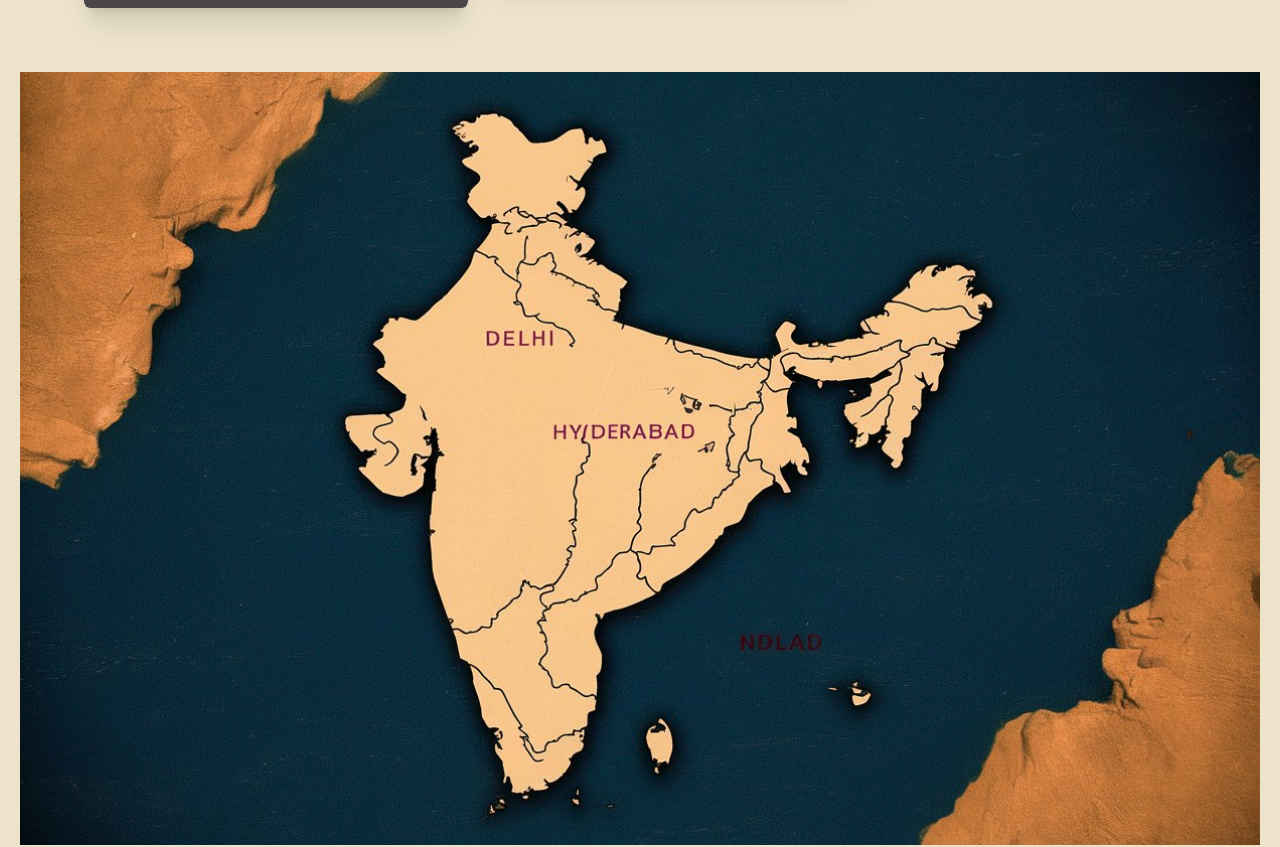
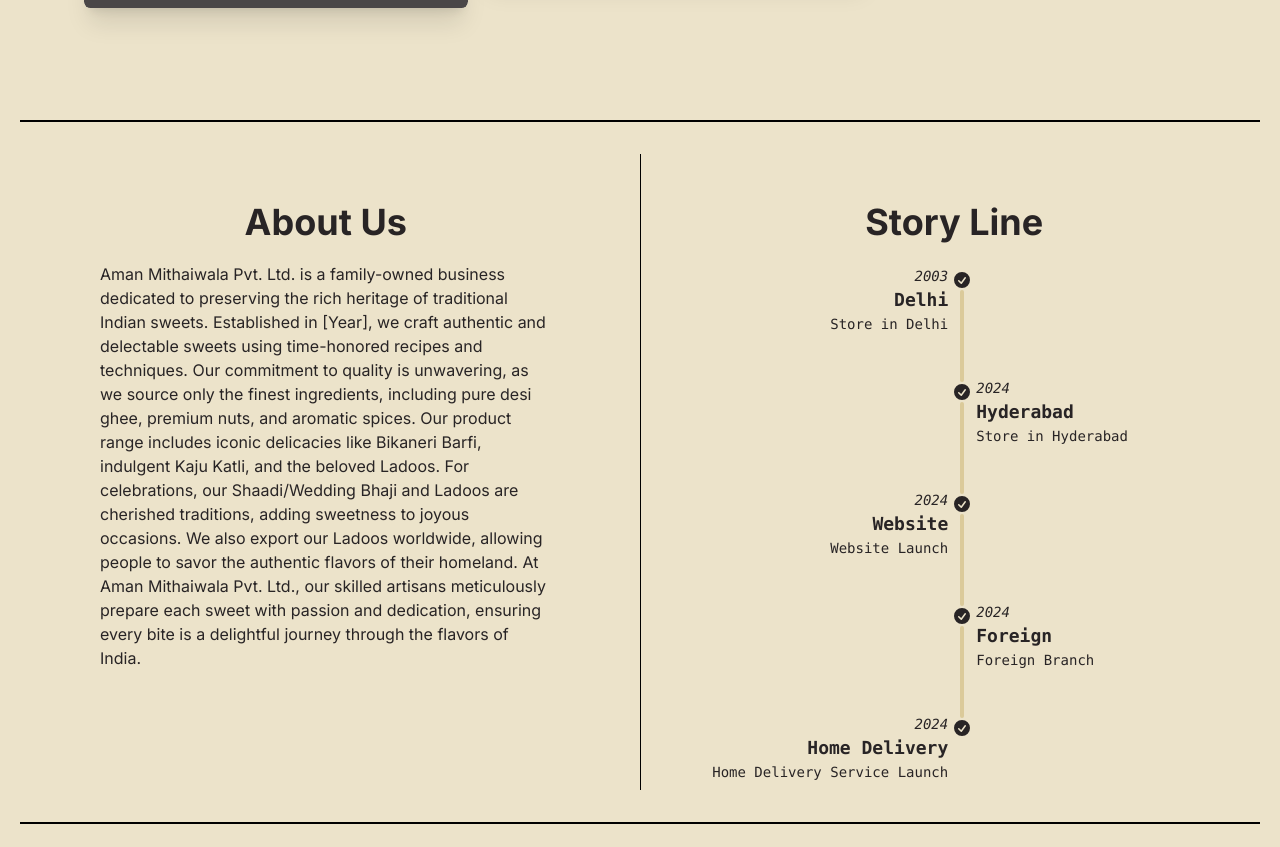
Before and after one commit to sahabji0P/aman-mithai-wala, a Next.js app: page / in a window 1280 px wide. Shown: the part 2240-3087 px from the top of the page. Built offline with nearby package versions, Linux system fonts and the light colour scheme; grey boxes are pictures that could not be loaded.

Commit message:
updated the about us and design of the time line

```diff
--- a/app/page.js
+++ b/app/page.js
@@ -82,11 +82,9 @@
         <Difference />
       </section>
 
+      <Card />
 
-
-
-
-      <Card />
+      <section id="about-us"><TimeLine /></section>
 
       <section id="reach">
         <Image
@@ -96,9 +94,6 @@
         />
       </section>
 
-      <section id="about-us"><TimeLine /></section>
-
-
 
 
 
--- a/components/timeline.js
+++ b/components/timeline.js
@@ -1,11 +1,107 @@
+// export default function TimeLine() {
+
+//     return (
+
+//         <div className="mt-12 flex flex-col w-full">
+
+
+//             <div className="flex min-h-screen flex-col items-center justify-between pt-16 space-x-4">
+//                 <div>
+//                     <h2 className="text-4xl font-bold text-center">Story Line</h2>
+//                     <p className="text-center">Our journey from Delhi to Hyderabad</p>
+//                 </div>
+
+
+//                 <div className="z-10 items-center justify-between font-mono text-sm lg:flex">
+//                     <ul className="timeline timeline-snap-icon max-md:timeline-compact timeline-vertical ">
+//                         <li>
+//                             <div className="timeline-middle">
+//                                 <svg xmlns="http://www.w3.org/2000/svg" viewBox="0 0 20 20" fill="currentColor" className="h-5 w-5"><path fillRule="evenodd" d="M10 18a8 8 0 100-16 8 8 0 000 16zm3.857-9.809a.75.75 0 00-1.214-.882l-3.483 4.79-1.88-1.88a.75.75 0 10-1.06 1.061l2.5 2.5a.75.75 0 001.137-.089l4-5.5z" clipRule="evenodd" /></svg>
+//                             </div>
+
+//                             <div className="timeline-start md:text-end mb-10">
+//                                 <time className="font-mono italic">2003</time>
+//                                 <div className="text-lg font-black">Delhi</div>
+//                                 Store in Delhi
+//                             </div>
+//                             <hr />
+//                         </li>
+//                         <li>
+//                             <hr />
+//                             <div className="timeline-middle">
+//                                 <svg xmlns="http://www.w3.org/2000/svg" viewBox="0 0 20 20" fill="currentColor" className="h-5 w-5"><path fillRule="evenodd" d="M10 18a8 8 0 100-16 8 8 0 000 16zm3.857-9.809a.75.75 0 00-1.214-.882l-3.483 4.79-1.88-1.88a.75.75 0 10-1.06 1.061l2.5 2.5a.75.75 0 001.137-.089l4-5.5z" clipRule="evenodd" /></svg>
+//                             </div>
+//                             <div className="timeline-end mb-10">
+//                                 <time className="font-mono italic">2024</time>
+//                                 <div className="text-lg font-black">Hyderabad</div>
+//                                 Store in Hyderabad
+//                             </div>
+//                             <hr />
+//                         </li>
+//                         <li>
+//                             <hr />
+//                             <div className="timeline-middle">
+//                                 <svg xmlns="http://www.w3.org/2000/svg" viewBox="0 0 20 20" fill="currentColor" className="h-5 w-5"><path fillRule="evenodd" d="M10 18a8 8 0 100-16 8 8 0 000 16zm3.857-9.809a.75.75 0 00-1.214-.882l-3.483 4.79-1.88-1.88a.75.75 0 10-1.06 1.061l2.5 2.5a.75.75 0 001.137-.089l4-5.5z" clipRule="evenodd" /></svg>
+//                             </div>
+//                             <div className="timeline-start md:text-end mb-10">
+//                                 <time className="font-mono italic">2024</time>
+//                                 <div className="text-lg font-black">Website</div>
+//                                 Website Launch
+//                             </div>
+//                             <hr />
+//                         </li>
+//                         <li>
+//                             <hr />
+//                             <div className="timeline-middle">
+//                                 <svg xmlns="http://www.w3.org/2000/svg" viewBox="0 0 20 20" fill="currentColor" className="h-5 w-5"><path fillRule="evenodd" d="M10 18a8 8 0 100-16 8 8 0 000 16zm3.857-9.809a.75.75 0 00-1.214-.882l-3.483 4.79-1.88-1.88a.75.75 0 10-1.06 1.061l2.5 2.5a.75.75 0 001.137-.089l4-5.5z" clipRule="evenodd" /></svg>
+//                             </div>
+//                             <div className="timeline-end mb-10">
+//                                 <time className="font-mono italic">2024</time>
+//                                 <div className="text-lg font-black">Foreign</div>
+//                                 Foreign Branch
+//                             </div>
+//                             <hr />
+//                         </li>
+//                         <li>
+//                             <hr />
+//                             <div className="timeline-middle">
+//                                 <svg xmlns="http://www.w3.org/2000/svg" viewBox="0 0 20 20" fill="currentColor" className="h-5 w-5"><path fillRule="evenodd" d="M10 18a8 8 0 100-16 8 8 0 000 16zm3.857-9.809a.75.75 0 00-1.214-.882l-3.483 4.79-1.88-1.88a.75.75 0 10-1.06 1.061l2.5 2.5a.75.75 0 001.137-.089l4-5.5z" clipRule="evenodd" /></svg>
+//                             </div>
+//                             <div className="timeline-start md:text-end mb-2">
+//                                 <time className="font-mono italic">2024</time>
+//                                 <div className="text-lg font-black">Home Delivery</div>
+//                                 Home Delivery Service Launch
+//                             </div>
+//                         </li>
+//                     </ul>
+//                 </div>
+
+//             </div>
+//         </div>
+//     );
+// }
+
+
 export default function TimeLine() {
+    return (
+        <div className="my-12 py-8 flex flex-row w-full border-y-2 border-black dark:border-neutral-800">
+            <div className="w-1/2 flex flex-col items-center justify-between pt-12 space-x-4">
+                <div>
+                    <h2 className="text-4xl font-bold text-center mb-5">About Us</h2>
+                    {/* Add your About Us content here */}
+                    <p className=" px-20">Aman Mithaiwala Pvt. Ltd. is a family-owned business dedicated to preserving the rich heritage of traditional Indian sweets. Established in [Year], we craft authentic and delectable sweets using time-honored recipes and techniques.
+                        Our commitment to quality is unwavering, as we source only the finest ingredients, including pure desi ghee, premium nuts, and aromatic spices. Our product range includes iconic delicacies like Bikaneri Barfi, indulgent Kaju Katli, and the beloved Ladoos.
+                        For celebrations, our Shaadi/Wedding Bhaji and Ladoos are cherished traditions, adding sweetness to joyous occasions. We also export our Ladoos worldwide, allowing people to savor the authentic flavors of their homeland.
+                        At Aman Mithaiwala Pvt. Ltd., our skilled artisans meticulously prepare each sweet with passion and dedication, ensuring every bite is a delightful journey through the flavors of India.</p>
+                </div>
+            </div>
+            <div className="w-px bg-black mx-2"></div> {/* This is the vertical bar */}
+            <div className="w-1/2 flex flex-col items-center justify-between pt-12 space-x-4">
+                <div>
+                    <h2 className="text-4xl font-bold text-center mb-5">Story Line</h2>
+                </div>
+                <div className="z-10 items-center justify-between font-mono text-sm lg:flex">
 
-    return (
-
-        <div className="mt-12 border-b border-gray-300 dark:border-neutral-800 lg:rounded-xl lg:border lg:p-4 items-center justify-center">
-            <h2 className="text-4xl font-bold text-center">Story Line</h2>
-
-            <div className="flex min-h-screen flex-col items-center justify-between pt-16">
                     <div className="z-10 items-center justify-between font-mono text-sm lg:flex">
                         <ul className="timeline timeline-snap-icon max-md:timeline-compact timeline-vertical ">
                             <li>
@@ -72,5 +168,6 @@
 
                 </div>
             </div>
+        </div>
     );
 }
```
Lines whose indentation alone changed are shown as unchanged.
